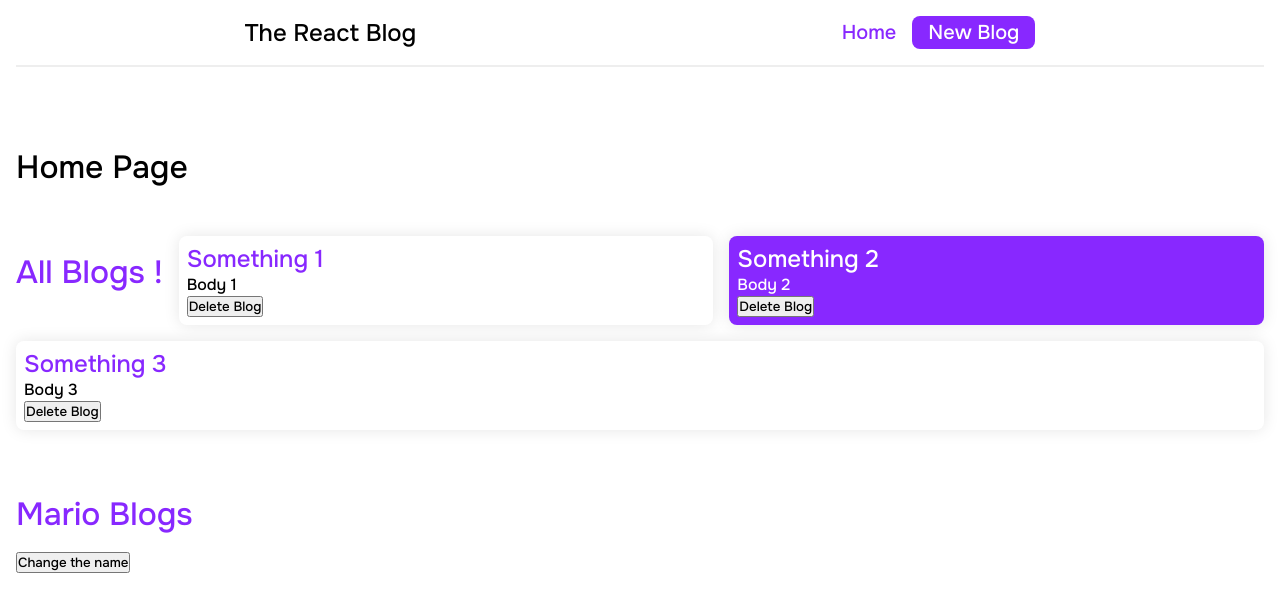
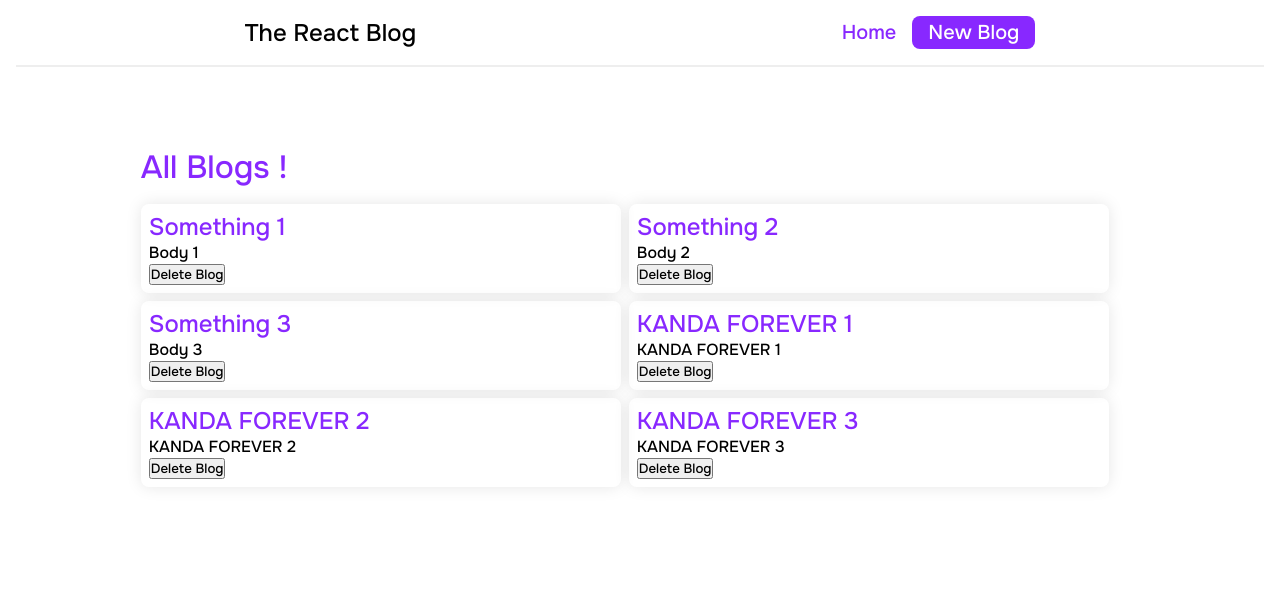
Before and after one commit to lUkAC1234/React, a React (Create React App) app: page / in a window 1280 px wide. Shown: the top 612 px of the page. Built offline with nearby package versions, Linux system fonts and the light colour scheme; data requests are answered from the project's data file.

Commit message:
REACT Fetch data

```diff
--- a/data/db.json
+++ b/data/db.json
@@ -16,6 +16,22 @@
             "title": "Something 3",
             "body": "Body 3",
             "id": 3
+        },
+        {
+            "title": "KANDA FOREVER 1",
+            "body": "KANDA FOREVER 1",
+            "id": 4
+        },
+        {
+            "title": "KANDA FOREVER 2",
+            "body": "KANDA FOREVER 2",
+            "id": 5
+        },
+        {
+            "title": "KANDA FOREVER 3",
+            "body": "KANDA FOREVER 3",
+            "id": 6
         }
+
     ]
 }
--- a/src/BlogList.js
+++ b/src/BlogList.js
@@ -1,17 +1,20 @@
 const BlogList = ({ blogs, title, handleDelete }) => {
     return (
         <div className="blog">
-            <h2>{ title }</h2>
-            { blogs.map((blog) => (
-                <div className="blog-column" key={blog.id}>
-                    <h1>{ blog.title }</h1>
-                    <p>{ blog.body }</p>
-                    <p>{ blog.author }</p>
-                    <button onClick={() => handleDelete(blog.id)}>Delete Blog</button>
-                </div>
-            ))}
+            <h2>{title}</h2>
+            <div className="blog-wrapper">
+                {blogs.map((blog) => (
+
+                    <div className="blog-column" key={blog.id}>
+                        <h1>{blog.title}</h1>
+                        <p>{blog.body}</p>
+                        <p>{blog.author}</p>
+                        <button onClick={() => handleDelete(blog.id)}>Delete Blog</button>
+                    </div>
+                ))}
+            </div>
         </div>
-     );
+    );
 }
 
 export default BlogList;
--- a/src/Home.js
+++ b/src/Home.js
@@ -2,7 +2,8 @@ import { useState, useEffect } from "react";
 import BlogList from "./BlogList";
 const Home = () => {
     const [blogs, setBlogs] = useState(null);
-    const [name , setName] = useState('Mario');
+    const [isPending, setIsPending] = useState(true);
+    const [error, setError] = useState(null)
 
     const handleDelete = (id) => {
         const newBlogs = blogs.filter(blog => blog.id !== id);
@@ -10,22 +11,31 @@ const Home = () => {
     }
 
     useEffect(() => {
+        setTimeout(() => {
             fetch('http://localhost:8000/blogs')
                 .then(res => {
-                return res.json()
+                    if(!res.ok) {
+                        throw Error('Could not fetch the data')
+                    }
+                    return res.json();
                 })
                 .then(data => {
-                console.log(data);
                     setBlogs(data);
+                    setIsPending(false);
+                    setError(null);
                 })
+                .catch(err => {
+                    setIsPending(false);
+                    setError(err.message);
+                })
+        }, 1000);
     }, []);
 
     return (
         <div className="home">
-            <h1>Home Page</h1>
+            { isPending && <div>Loading...</div> }
+            { error && <p>{ error }</p> }
             {blogs && <BlogList blogs={blogs} title="All Blogs !" handleDelete={handleDelete}/>}
-            {blogs && <BlogList blogs={blogs.filter((blog) => blog.author === 'Mario')} title="Mario Blogs" handleDelete={handleDelete}/> }
-            <button onClick={() => setName('Second')}>Change the name</button>
         </div>
     );
 }
--- a/src/index.css
+++ b/src/index.css
@@ -55,10 +55,16 @@ body {
 }
 
 .blog {
+  gap: 1rem;
+  margin-top: 3rem;
+  width: 80%;
+  margin-inline: auto;
+}
+
+.blog-wrapper {
   display: flex;
   flex-wrap: wrap;
-  gap: 1rem;
-  margin-top: 3rem;
+  gap: 0.5rem;
 }
 
 .blog h2 {
@@ -70,20 +76,9 @@ body {
 .blog-column {
   box-shadow: 0 0 1rem 0 rgb(0, 0, 0, 0.1);
   padding: 0.5rem;
+  border-radius: 0.5rem;
   width: 30rem;
-  border-radius: 0.5rem;
-  flex-grow: 1;
 }
-
-.blog-column:nth-child(odd) {
-  background: #8828FF;
-}
-
-.blog-column:nth-child(odd) h1,
-.blog-column:nth-child(odd) p  {
-  color: #fff;
-}
-
 
 .blog-column h1 {
   color: #8828FF;
```
Lines whose indentation alone changed are shown as unchanged.
